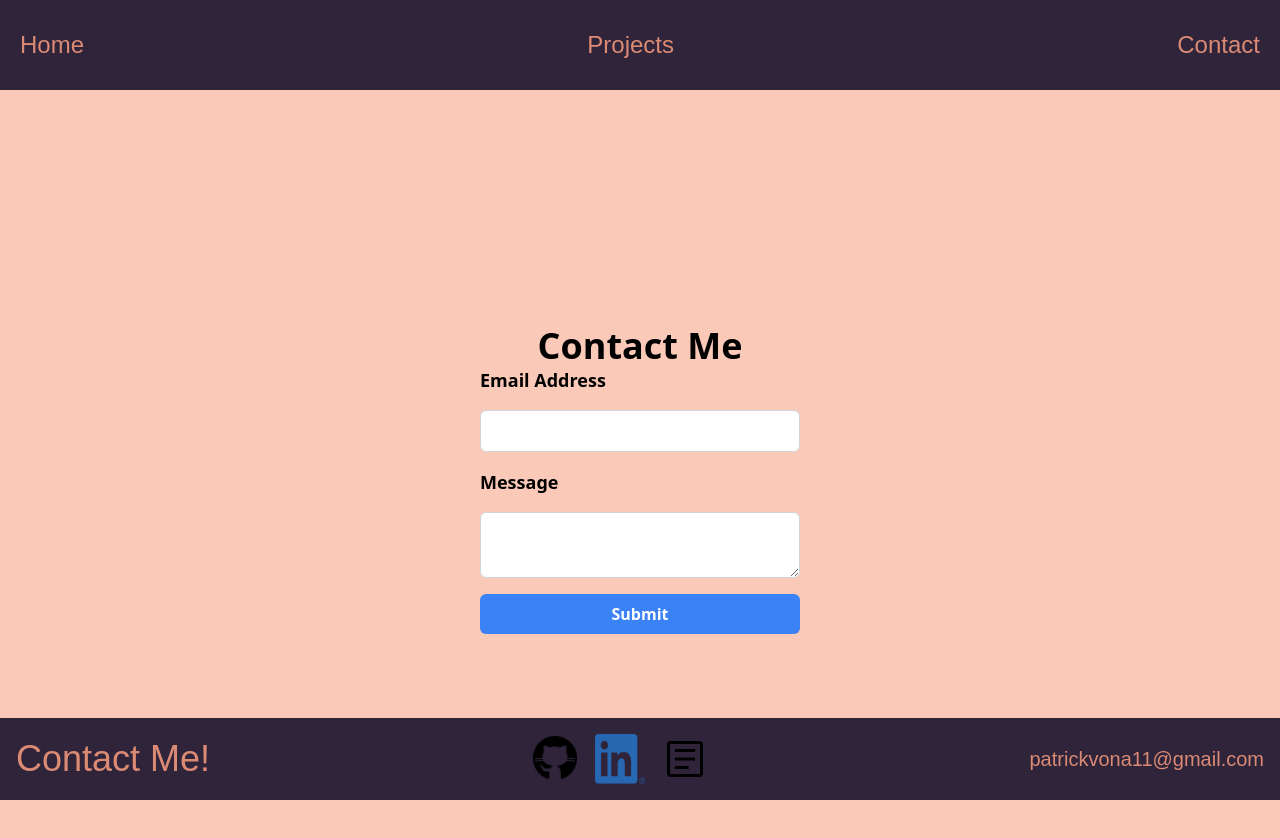
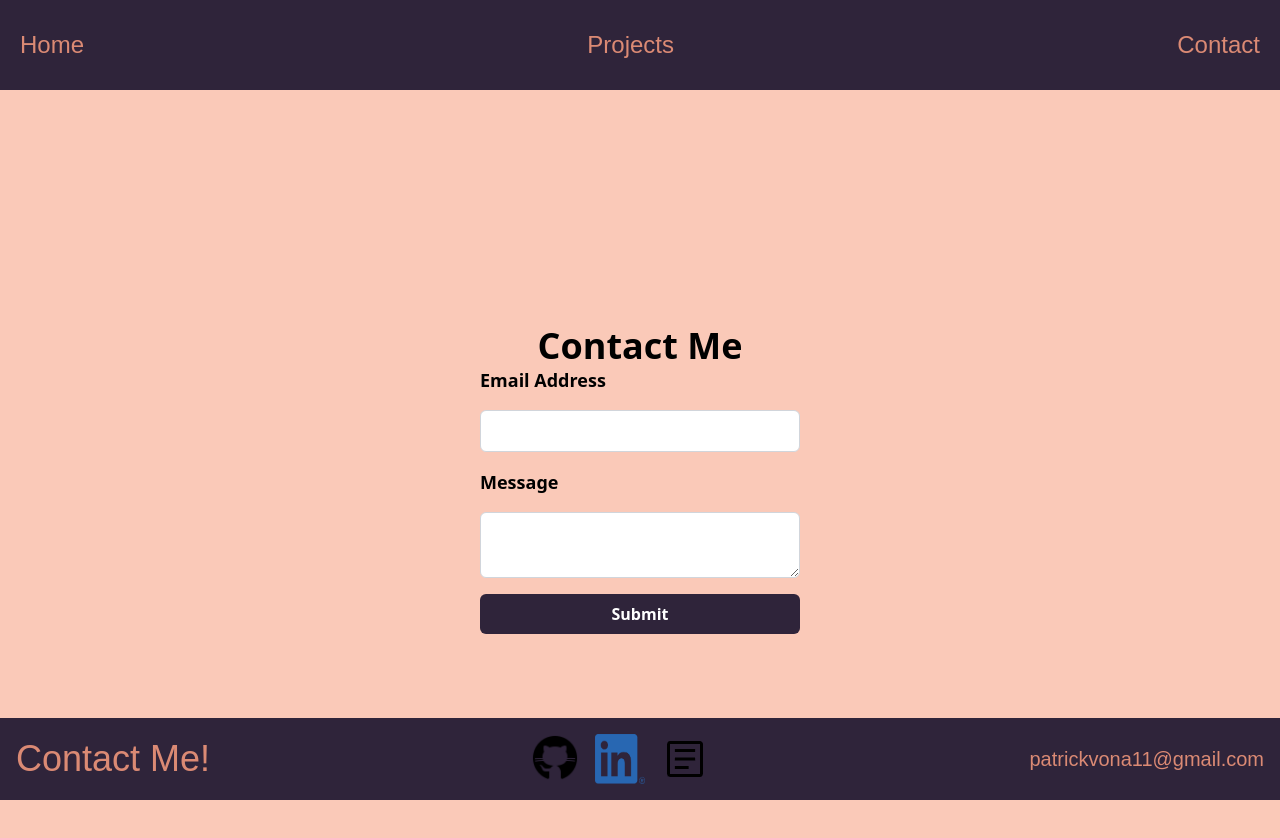
Before and after one commit to Pvon11/wonderful-portfolio, a React (Create React App) app: page / in a window 1280 px wide. Both pictures are taken after a click on the button "Contact". Shown: the top 838 px of the page. Built offline with nearby package versions, Linux system fonts and the light colour scheme.

Commit message:
color stuff

```diff
--- a/src/components/Contact/ContactForm.js
+++ b/src/components/Contact/ContactForm.js
@@ -45,7 +45,7 @@ const ContactForm = () => {
       <button
         type="submit"
         disabled={state.submitting}
-        className="bg-blue-500 hover:bg-blue-600 text-white px-4 py-2 rounded-md font-semibold"
+        className="bg-notindigo hover:bg-notslate text-white px-4 py-2 rounded-md font-semibold"
       >
         Submit
       </button>
```
